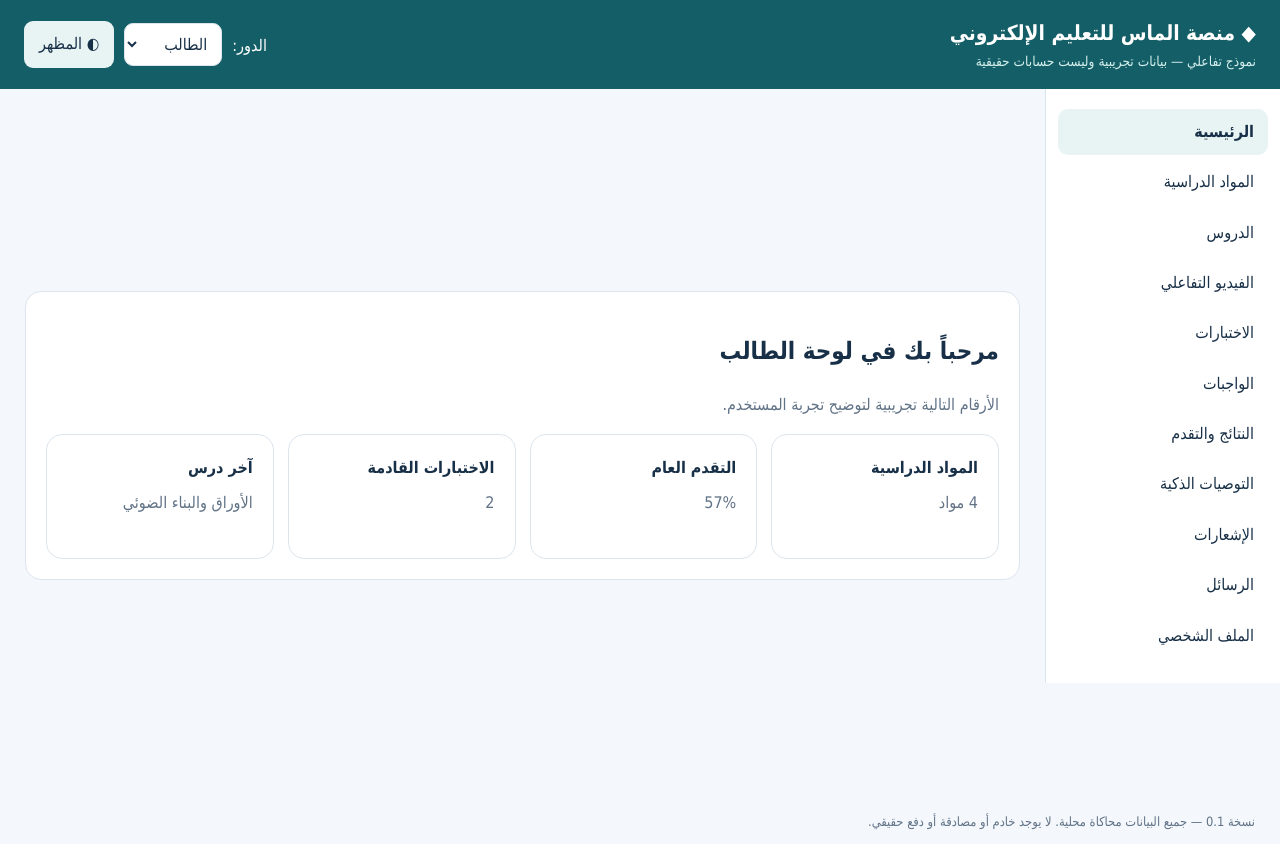
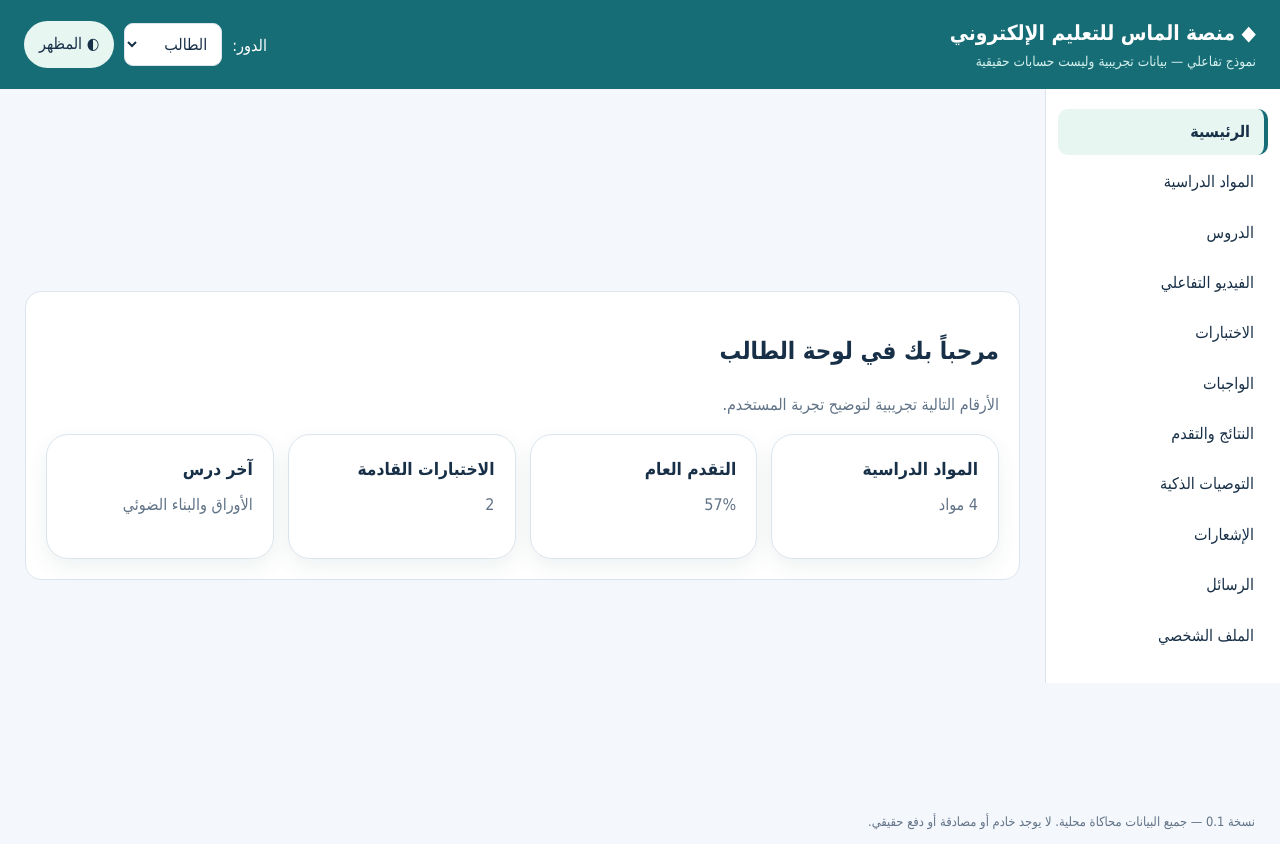
Before and after one commit to cctw1382-stack/almas-elearning, a plain HTML site: page prototype/index.html in a window 1280 px wide. Drawn offline with Linux system fonts and the light colour scheme.

Commit message:
style: implement approved hybrid UX by user role

```diff
--- a/prototype/index.html
+++ b/prototype/index.html
@@ -181,5 +181,13 @@ if(act==="startExam"){examDeadline=Date.now()+5*60000}
 if(act==="submitExam"&&state.exam===2)examDeadline=null;
 },true);
 
+// UX decision approved by project owner: hybrid mode.
+const hybridStyles=document.createElement("style");
+hybridStyles.textContent="\n/* Hybrid UX: formal workspace for teachers/admins, visual course experience for learners/families */\nbody[data-experience=\"learning\"]{--brand:#176d76;--accent:#e7f6f1}\nbody[data-experience=\"formal\"]{--brand:#24445f;--accent:#e8eff5}\nbody.dark[data-experience=\"learning\"]{--accent:#21453f}\nbody.dark[data-experience=\"formal\"]{--accent:#263c53}\nbody[data-experience=\"learning\"] .card{border-radius:22px;box-shadow:0 8px 22px rgba(20,70,70,.07)}\nbody[data-experience=\"learning\"] .card h3{font-size:1.08rem}\nbody[data-experience=\"formal\"] .panel{border-radius:10px}\nbody[data-experience=\"formal\"] .card{border-radius:10px;min-height:110px}\nbody[data-experience=\"learning\"] main{max-width:1150px}\nbody[data-experience=\"formal\"] main{max-width:1500px}\nbody[data-experience=\"learning\"] .btn{border-radius:24px}\nbody[data-experience=\"formal\"] .btn{border-radius:7px}\nbody[data-experience=\"learning\"] aside button.active{border-right:4px solid var(--brand)}\nbody[data-experience=\"formal\"] aside button.active{border-right:3px solid var(--brand)}\n@media(max-width:720px){body[data-experience=\"learning\"] .grid{grid-template-columns:repeat(auto-fit,minmax(150px,1fr))}}\n";
+document.head.appendChild(hybridStyles);
+function applyExperience(){document.body.dataset.experience=(state.role==="teacher"||state.role==="admin")?"formal":"learning"}
+const renderBeforeHybrid=render;
+render=function(){applyExperience();renderBeforeHybrid()};
+
 render();
 </script></body></html>
```
